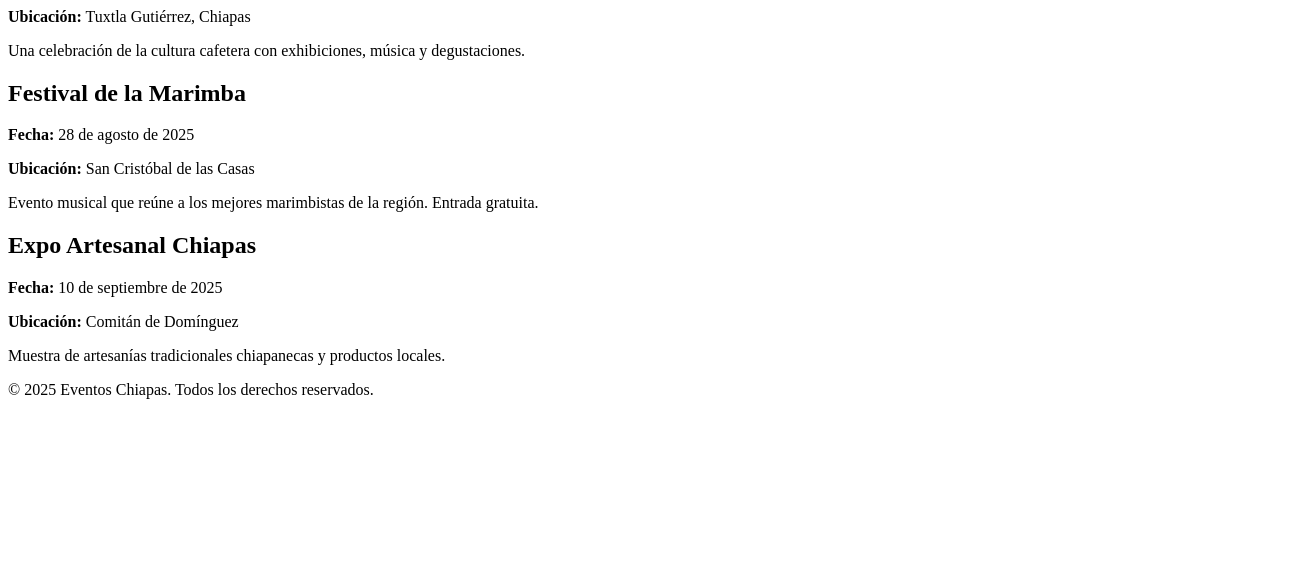
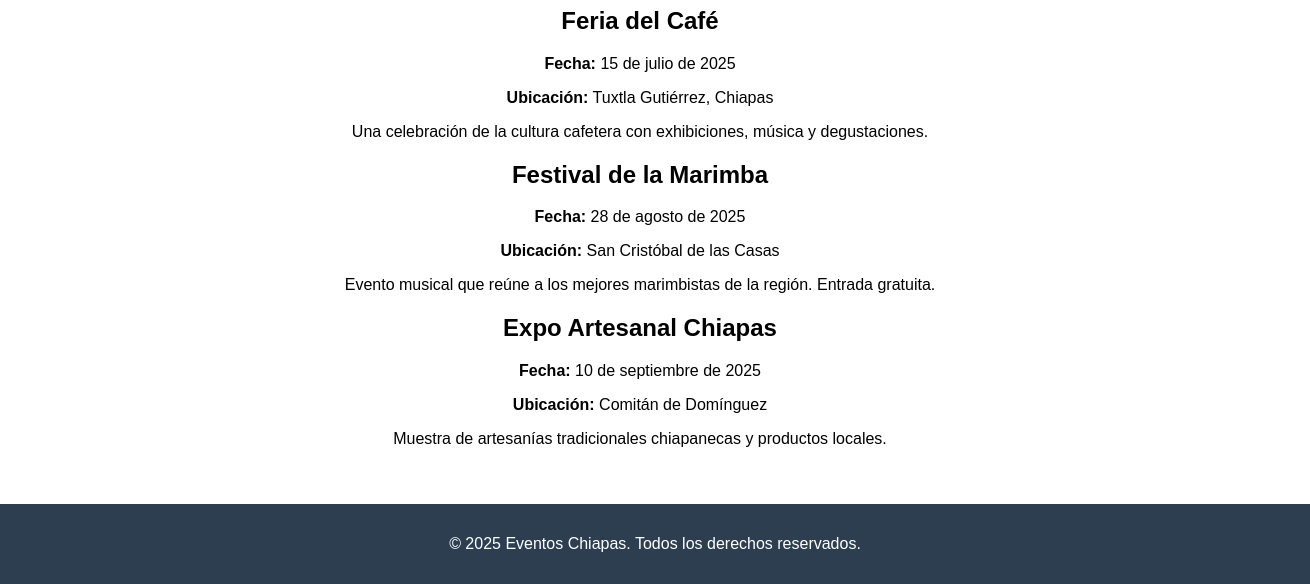
Before and after one commit to Chappie7w7/Eventos_Chiapas, a plain HTML site: page eventos.html in a window 1280 px wide. Shown: the part 251-835 px from the top of the page, 1310 px wide, since content can reach past the window. Before the commit the page ends 800 px from the top, so only its background shows below. Drawn offline with Linux system fonts and the light colour scheme.

Commit message:
Agregando link para los estilos

```diff
--- a/css/style.css
+++ b/css/style.css
@@ -22,7 +22,7 @@ footer {
     color: white;
     padding: 15px;
     text-align: center;
-    position: fixed;
+    /**position: fixed;**/
     bottom: 0;
     width: 100%;
 }
--- a/eventos.html
+++ b/eventos.html
@@ -5,7 +5,7 @@
   <meta charset="UTF-8">
   <meta name="viewport" content="width=device-width, initial-scale=1">
   <title>Eventos - Eventos Chiapas</title>
-  <link rel="stylesheet" href="styles.css">
+  <link rel="stylesheet" href="./css/style.css">
 </head>
 
 <body>
```
